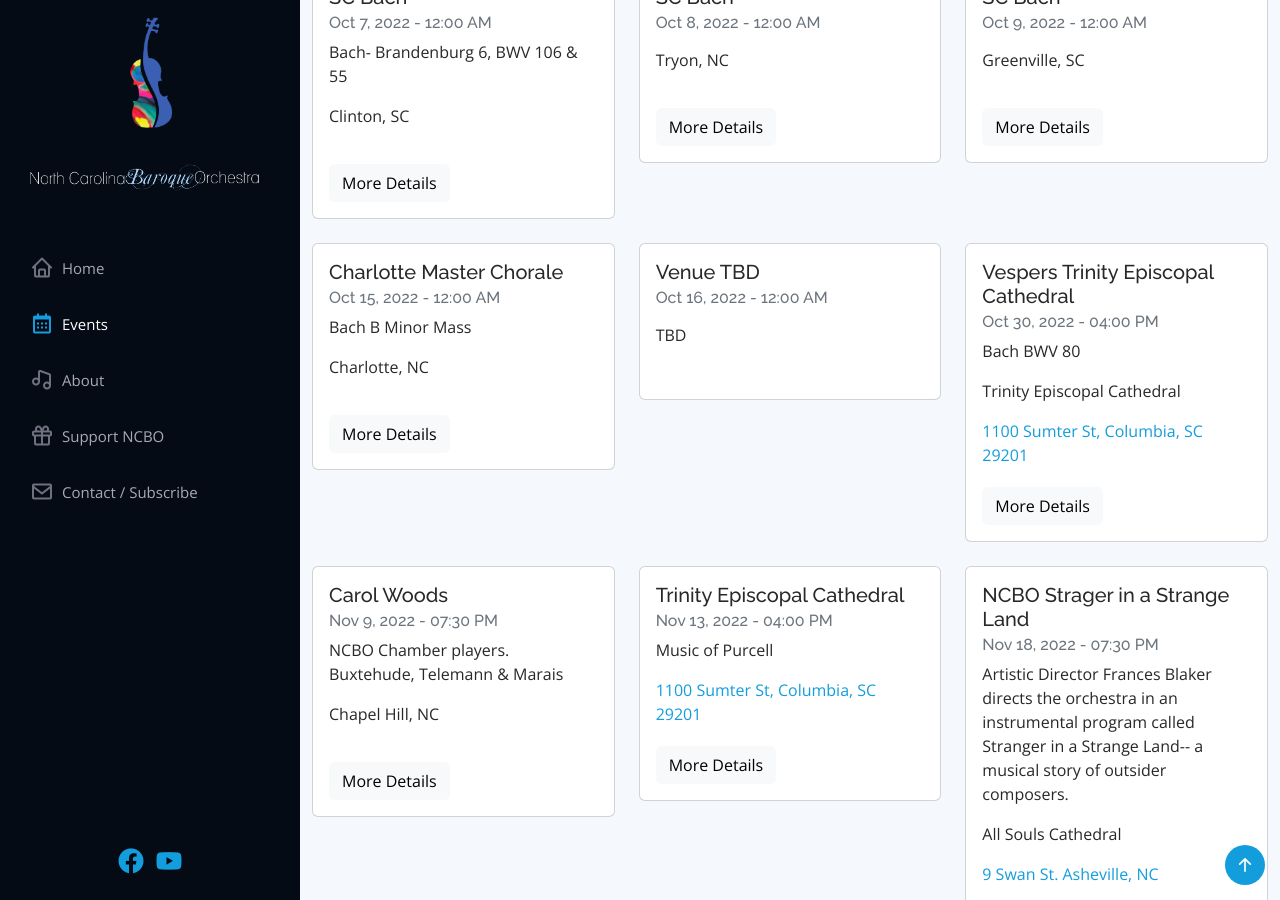
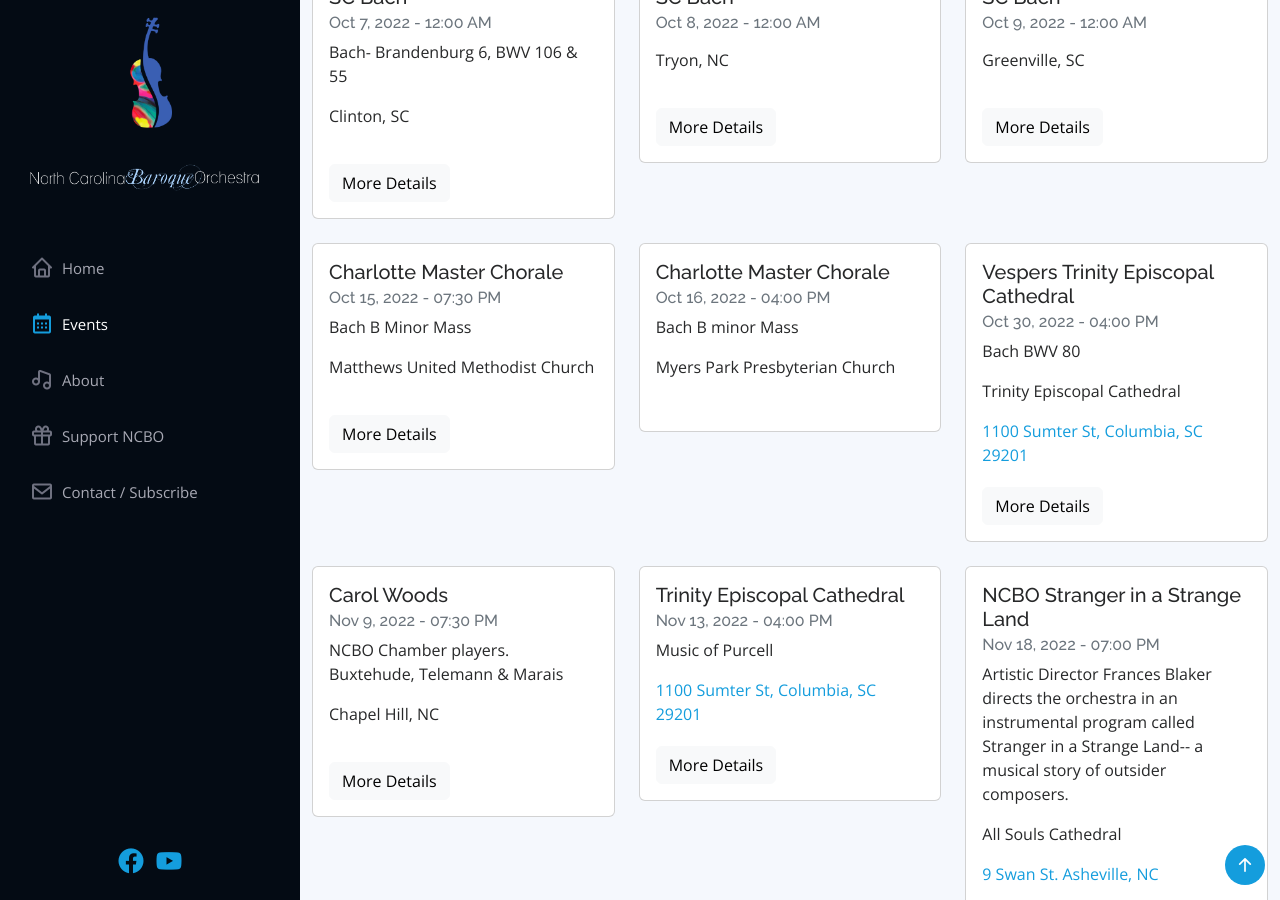
Before and after one commit to ncbaroqueorchestra/ncboweb, a Jekyll site: the page built from index.md, in a window 1280 px wide and 900 px high, scrolled down 1424 px. Built offline with Jekyll 4.4.1, drawn with Linux system fonts in a browser that asks for light colours; comment, search, counter and statistics services are not loaded; some of the changed text lies outside the part shown.

Commit message:
Updated NCBO events

```diff
--- a/_data/events.yml
+++ b/_data/events.yml
@@ -60,20 +60,20 @@
   eventdetailsurl: https://scbach.org
 - heading: Charlotte Master Chorale
   eventdate: Oct 15, 2022
-  eventtime: 12:00 AM
+  eventtime: 07:30 PM
   description: Bach B Minor Mass
   venue:
-  address: Charlotte, NC
+  address: Matthews United Methodist Church
   mapurl:
   ticketurl:
   eventimageurl:
   eventdetailsurl: https://charlottemasterchorale.org
-- heading: Venue TBD
+- heading: Charlotte Master Chorale
   eventdate: Oct 16, 2022
-  eventtime: 12:00 AM
-  description:
+  eventtime: 04:00 PM
+  description: Bach B minor Mass
   venue:
-  address: TBD
+  address: Myers Park Presbyterian Church
   mapurl:
   ticketurl:
   eventimageurl:
@@ -108,9 +108,10 @@
   ticketurl:
   eventimageurl:
   eventdetailsurl: https://www.trinitysc.org
-- heading: NCBO Strager in a Strange Land
+
+- heading: NCBO Stranger in a Strange Land
   eventdate: Nov 18, 2022
-  eventtime: 07:30 PM
+  eventtime: 07:00 PM
   description: Artistic Director Frances Blaker directs the orchestra in an instrumental program called Stranger in a Strange Land-- a musical story of outsider composers.
 
   venue: All Souls Cathedral
--- a/_data/notices.yml
+++ b/_data/notices.yml
@@ -1,4 +1,4 @@
 
-- message: Special concert on September 15, 2022...
+- message: Special fundraising event, November 19, 2022 4-6pm at the Hurt Hub in Davidson
   buttonText: More Info
-  link: https://www.ncbaroqueorchestra.org
+  link: https://north-carolina-baroque-orchestra.ticketleap.com/north-carolina-baroque-orchestra-fundraiser/details
```
